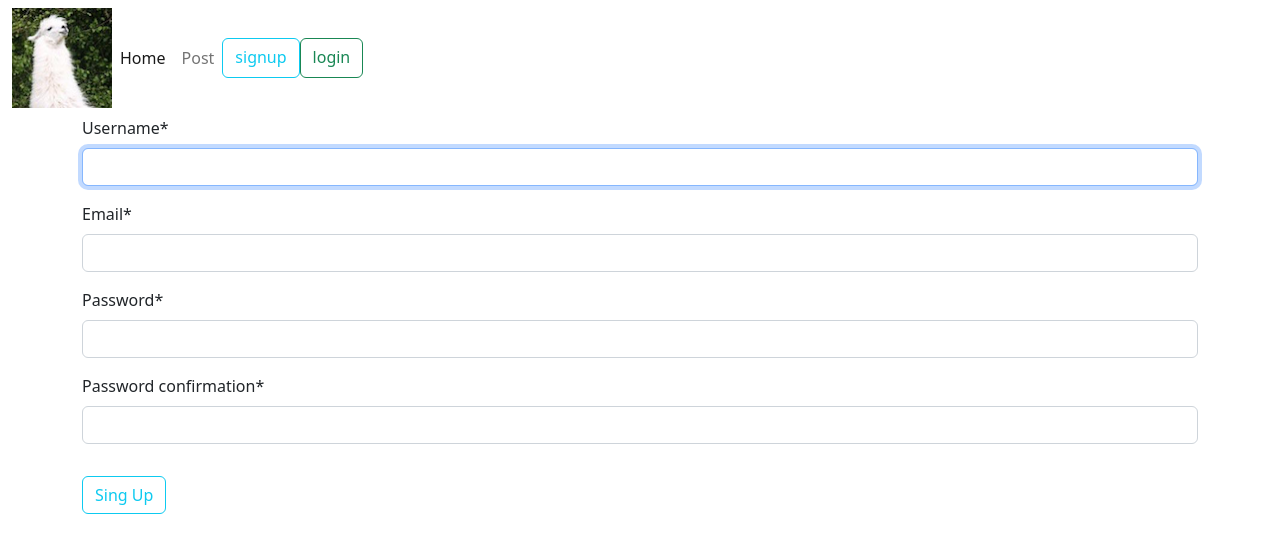
After one commit to kyleconyers/devOps, a Django app: page /signup/ in a window 1280 px wide. The commit adds this page. Shown: the top 553 px of the page. Run offline with Django 4.2, Linux system fonts and the light colour scheme; some libraries are stand-ins or nearby versions.

Commit message:
signup functionality added

```diff
--- a/blog/blog/settings.py
+++ b/blog/blog/settings.py
@@ -38,7 +38,9 @@ INSTALLED_APPS = [
     'django.contrib.messages',
     'django.contrib.staticfiles',
     'website',
-    'posts'
+    'posts',
+    'crispy_forms',
+    'crispy_bootstrap4'
 ]
 
 MIDDLEWARE = [
@@ -71,7 +73,7 @@ TEMPLATES = [
 
 WSGI_APPLICATION = 'blog.wsgi.application'
 
-
+CRISPY_TEMPLATE_PACK = 'bootstrap4'
 # Database
 # https://docs.djangoproject.com/en/4.2/ref/settings/#databases
 
--- a/blog/blog/urls.py
+++ b/blog/blog/urls.py
@@ -16,7 +16,7 @@ Including another URLconf
 """
 from django.contrib import admin
 from django.urls import path, include
-from website.views import welcome
+from website.views import welcome, signup
 from posts.views import new
 
 
@@ -29,4 +29,5 @@ urlpatterns = [
     path('new', new),
     path('posts/', include('posts.urls')),
     path('accounts/', include('django.contrib.auth.urls')),
+    path('signup/', signup, name='signup'),
 ]
--- a/blog/posts/views.py
+++ b/blog/posts/views.py
@@ -2,6 +2,8 @@ from django.shortcuts import render, redirect, get_object_or_404
 from django.contrib.auth.decorators import login_required
 from .forms import PostForm
 from .models import Post
+from django.contrib.auth import authenticate, login
+from django.contrib import messages
 
 # Create your views here.
 
@@ -9,9 +11,11 @@ def detail(request, id):
     post = get_object_or_404(Post, pk=id)
     return render(request, "posts/detail.html", {"post": post})
 
+@login_required()
 def delete(request, id):
     post = get_object_or_404(Post, pk=id)
     post.delete()
+    messages.warning(request, f'Post deleted')
     return redirect("/")
 
 @login_required()
@@ -20,6 +24,7 @@ def new(request):
         form = PostForm(request.POST)
         if form.is_valid():
             form.save()
+            messages.success(request, f'Post created!')
             return redirect("/")
     else:
         form = PostForm()
--- /dev/null
+++ b/blog/website/forms.py
@@ -0,0 +1,15 @@
+from django import forms
+from django.contrib.auth.models import User
+from django.contrib.auth.forms import UserCreationForm
+
+class UserRegisterForm(UserCreationForm):
+    email = forms.EmailField()
+
+    def __init__(self, *args, **kwargs):
+        super(UserRegisterForm, self).__init__(*args, **kwargs)
+        for fieldname in ['username', 'password1', 'password2']:
+            self.fields[fieldname].help_text = None
+
+    class Meta:
+        model = User
+        fields = ['username', 'email', 'password1', 'password2']
--- a/blog/website/templates/base.html
+++ b/blog/website/templates/base.html
@@ -2,13 +2,37 @@
 <html>
     <head>
         <title> {% block title %} {% endblock %} </title>
+
+
+        <link href="https://stackpath.bootstrapcdn.com/bootstrap/4.5.0/css/bootstrap.min.css" rel="stylesheet" integrity="sha384-9aIt2nRpC12Uk9gS9baDl411NQApFmC26EwAOH8WgZl5MYYxFfc+NcPb1dKGj7Sk" crossorigin="anonymous">
+        <script src="https://ajax.googleapis.com/ajax/libs/jquery/2.1.3/jquery.min.js"></script>
+        <script src="https://stackpath.bootstrapcdn.com/bootstrap/4.5.0/js/bootstrap.min.js" integrity="sha384-OgVRvuATP1z7JjHLkuOU7Xw704+h835Lr+6QL9UvYjZE3Ipu6Tp75j7Bh/kR0JKI" crossorigin="anonymous"></script>
+        <link href="https://stackpath.bootstrapcdn.com/font-awesome/4.7.0/css/font-awesome.min.css" rel="stylesheet" integrity="sha384-wvfXpqpZZVQGK6TAh5PVlGOfQNHSoD2xbE+QkPxCAFlNEevoEH3Sl0sibVcOQVnN" crossorigin="anonymous">
+
+
         <link rel="stylesheet" href="https://cdn.jsdelivr.net/npm/bootstrap@5.2.3/dist/css/bootstrap.min.css" integrity="sha384-rbsA2VBKQhggwzxH7pPCaAqO46MgnOM80zW1RWuH61DGLwZJEdK2Kadq2F9CUG65" crossorigin="anonymous">
+        <script src="https://ajax.googleapis.com/ajax/libs/jquery/2.1.3/jquery.min.js"></script>
         <script src="https://cdn.jsdelivr.net/npm/bootstrap@5.2.3/dist/js/bootstrap.min.js" integrity="sha384-cuYeSxntonz0PPNlHhBs68uyIAVpIIOZZ5JqeqvYYIcEL727kskC66kF92t6Xl2V" crossorigin="anonymous"></script>
         <link rel="stylesheet" href="https://cdn.jsdelivr.net/npm/@fortawesome/fontawesome-free@6.2.1/css/fontawesome.min.css" integrity="sha384-QYIZto+st3yW+o8+5OHfT6S482Zsvz2WfOzpFSXMF9zqeLcFV0/wlZpMtyFcZALm" crossorigin="anonymous">
+
     </head>
     <body>
         {% include 'top-menu.html'%}
-        {% block content %}
-        {% endblock %}
+        <div class ="container">
+
+            {% if messages %}
+                {% for message in messages %}
+                    <div class="alert alert-{{message.tags}} alert-dismissible fade show" role="alert">
+                        <strong>{{ message }}</strong>
+                            <button type="button" class="close" data-dismiss="alert" area-label="Close">
+                                <span aria-hidden="true"> &times; </span>
+                            </button>
+                    </div>
+                {% endfor %}
+
+            {% endif %}
+            {% block content %}
+            {% endblock %}
+        </div>
     </body>
 </html>
--- /dev/null
+++ b/blog/website/templates/registration/signup.html
@@ -0,0 +1,16 @@
+{% extends 'base.html' %}
+{% load crispy_forms_tags %}
+{% block content %}
+
+<form method="POST">
+    {% csrf_token %}
+    <fieldset class="form-group">
+        {{form|crispy}}
+    </fieldset>
+    <div class="form-group">
+        <button class="btn btn-outline-info" type="submit">Sing Up</button>
+    </div>
+
+</form>
+
+{% endblock %}
--- a/blog/website/templates/top-menu.html
+++ b/blog/website/templates/top-menu.html
@@ -14,6 +14,7 @@
           <li class="nav-item">
             <a class="nav-item nav-link" href="{% url 'new' %}"> Post </a>
           </li>
+
           <!-- <li class="nav-item">
             <a class="nav-link" href="#">Link</a>
           </li> -->
@@ -37,6 +38,7 @@
                 <a class="btn btn-outline-danger my-sm-0" href="{% url 'logout' %}">logout</a>
                 <span class="nav-item nav-link>"> <i class="fa fa-user"></i> {{ user.username|upper }}</span>
                 {% else %}
+                <a class="btn btn-outline-info my-sm-0" href="{% url 'signup' %}">signup</a>
                 <a class="btn btn-outline-success my-sm-0" href="{% url 'login' %}">login</a>
               {% endif %}
 
--- a/blog/website/views.py
+++ b/blog/website/views.py
@@ -1,7 +1,10 @@
-from django.shortcuts import render
+from django.shortcuts import render, redirect
 from django.http import HttpResponse
 from datetime import datetime
 from posts.models import Post
+from .forms import UserRegisterForm
+from django.contrib.auth import authenticate, login
+from django.contrib import messages
 
 # Create your views here.
 
@@ -19,3 +22,30 @@ def welcome(request):
                   {"current_time": datetime.now(),
                   "posts": Post.objects.all(),
                   "num_posts": Post.objects.count()})
+
+def signup(request):
+    if request.method == "POST":
+        form = UserRegisterForm(request.POST)
+        if form.is_valid():
+            form.save()
+            username=form.cleaned_data['username']
+            new_user = authenticate(username=form.cleaned_data['username'],
+                                    password=form.cleaned_data['password1'])
+            login(request, new_user)
+            messages.success(request, f'Account created for {username}')
+            return redirect("/")
+    else:
+        form = UserRegisterForm()
+    return render(request, "registration/signup.html", {"form": form})
+
+
+
+# def new(request):
+#     if request.method == "POST":
+#         form = PostForm(request.POST)
+#         if form.is_valid():
+#             form.save()
+#             return redirect("/")
+#     else:
+#         form = PostForm()
+#     return render(request, "posts/new.html", {"form": form})
```
Also changed, not shown: blog/db.sqlite3.
